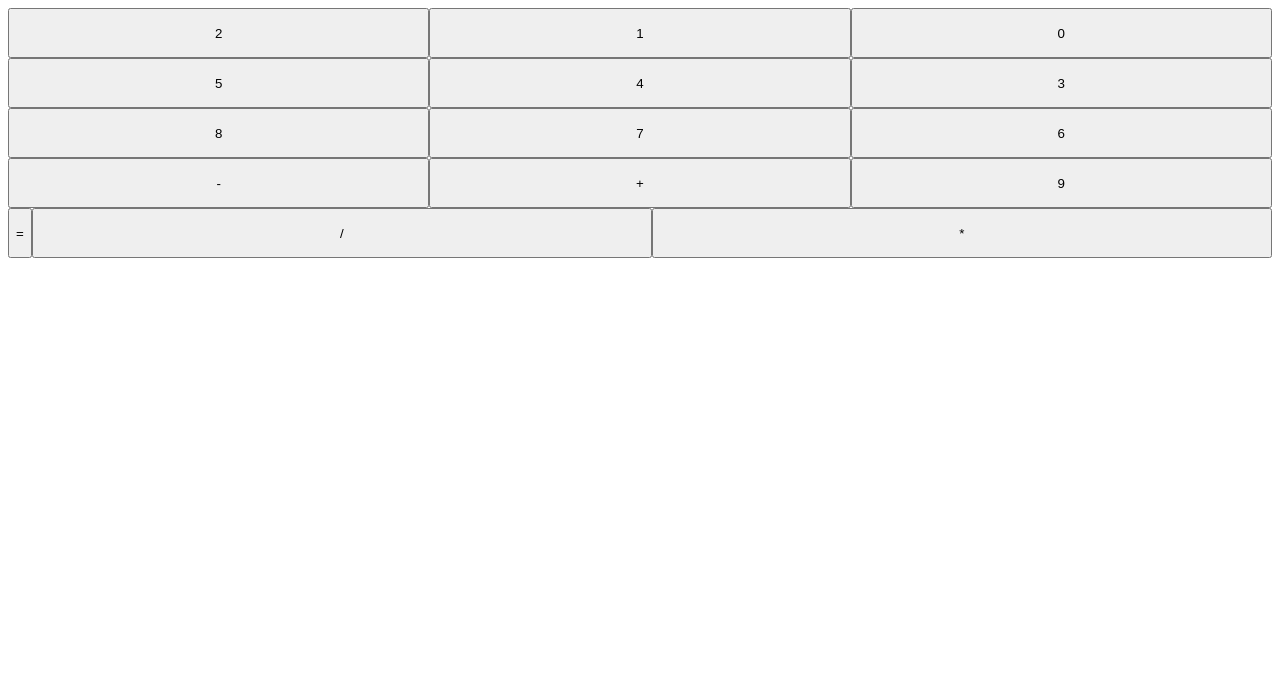
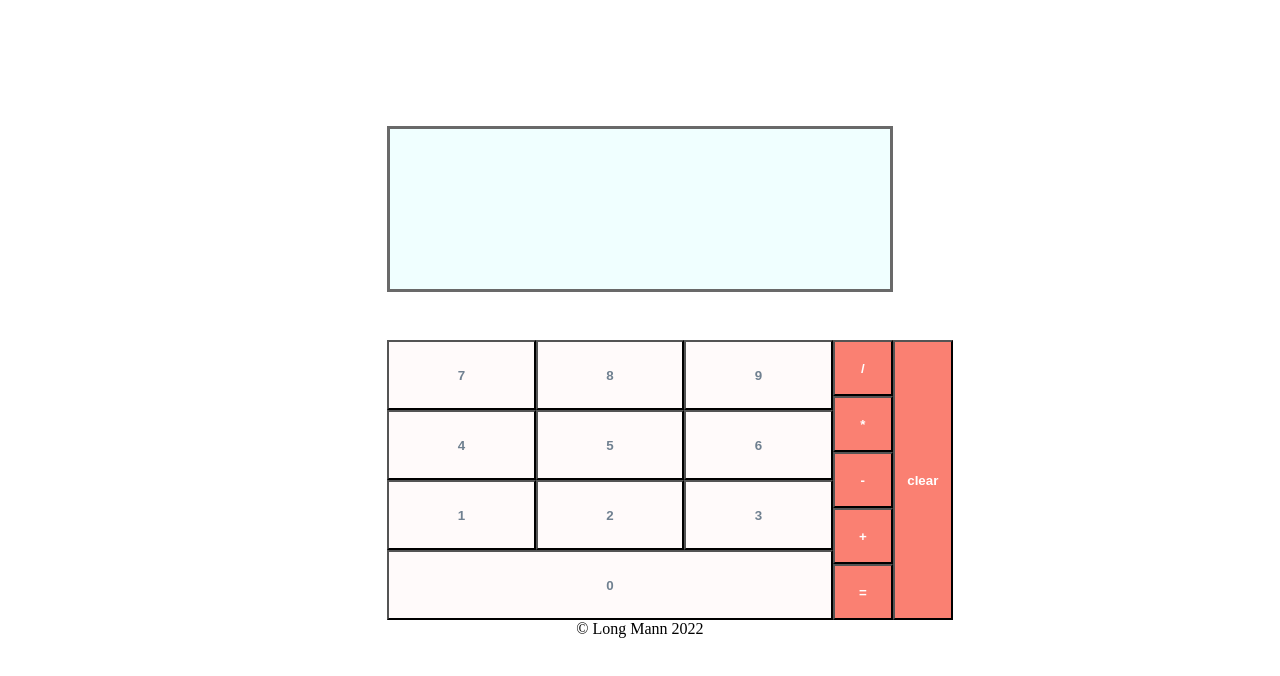
Before and after one commit to Longmann94/calculator, a plain HTML site: page index.html in a window 1280 px wide. Drawn offline with Linux system fonts and the light colour scheme.

Commit message:
add calculated number rounded to 3 decimal place add clear button to reset calculator add some css styles to make it look better

```diff
--- a/calculator.js
+++ b/calculator.js
@@ -5,11 +5,20 @@ let operatorArr = [];
 let tempResultArr = [];
 
 const resultArea = document.querySelector(".result-area");
-
 const allButtons = document.querySelectorAll(".number-buttons");
 const operatorButtons = document.querySelectorAll(".operator-buttons");
 const equalButton = document.querySelector(".equal-button");
+const clearButton = document.querySelector(".clear-button");
 
+//clear all data in calculator
+function clearCalculator() {
+  currentNumArr.length = 0;
+  allNumArr.length = 0;
+  operatorArr.length = 0;
+  tempResultArr.length = 0;
+  resultArea.innerHTML = "";
+}
+//selecting numbers
 function selectNumber(e) {
 
   if(tempResultArr.length > 0){
@@ -46,6 +55,7 @@ function selectOperator(e) {
   operatorArr.push(operator);
   }
 
+//calculate numbers and operator selected
   function calculate(){
     if(allNumArr.length >= 2){
       if(operatorArr[0] == "+"){
@@ -82,6 +92,7 @@ function selectOperator(e) {
     currentNumArr.length = 0;
   }
 
+//equal button
   function equalCalculate(){
     if(currentNumArr.length == 0) return;
     if(allNumArr.length == 0) return;
@@ -90,26 +101,31 @@ function selectOperator(e) {
     let result = calculate();
     tempResultArr.push(result);
     currentNumArr.push(result);
-
   }
 
+//round numbers to 3 decimal place
+function rounded(num){
+  return Math.round(num * 1000) / 1000;
+}
+
+//all the math functions
   function add(a,b){
-    return Number(a + b);
+    return rounded(Number(a + b));
   }
 
   function subtract(a,b){
-    return Number(a - b);
+    return rounded(Number(a - b));
   }
 
   function multiply(a,b){
-    return Number(a * b);
+    return rounded(Number(a * b));
   }
 
   function divide(a,b){
-    return Number(a / b);
+    return rounded(Number(a / b));
   }
-
 
 allButtons.forEach(button => button.addEventListener("click", selectNumber));
 operatorButtons.forEach(button => button.addEventListener("click", selectOperator));
 equalButton.addEventListener("click", equalCalculate);
+clearButton.addEventListener("click", clearCalculator);
--- a/index.html
+++ b/index.html
@@ -8,23 +8,33 @@
   </head>
   <body>
     <div class="result-area"></div>
+
     <div class="flex-container">
-      <button type="button" class="number-buttons" value="0" name="button">0</button>
+      <div class="number-container">
+
+      <button type="button" class="number-buttons" value="7" name="button">7</button>
+      <button type="button" class="number-buttons" value="8" name="button">8</button>
+      <button type="button" class="number-buttons" value="9" name="button">9</button>
+      <button type="button" class="number-buttons" value="4" name="button">4</button>
+      <button type="button" class="number-buttons" value="5" name="button">5</button>
+      <button type="button" class="number-buttons" value="6" name="button">6</button>
       <button type="button" class="number-buttons" value="1" name="button">1</button>
       <button type="button" class="number-buttons" value="2" name="button">2</button>
       <button type="button" class="number-buttons" value="3" name="button">3</button>
-      <button type="button" class="number-buttons" value="4" name="button">4</button>
-      <button type="button" class="number-buttons" value="5" name="button">5</button>
-      <button type="button" class="number-buttons" value="6" name="button">6</button>
-      <button type="button" class="number-buttons" value="7" name="button">7</button>
-      <button type="button" class="number-buttons" value="8" name="button">8</button>
-      <button type="button" class="number-buttons" value="9" name="button">9</button>
-      <button type="button" class="operator-buttons" value="+" name="button">+</button>
-      <button type="button" class="operator-buttons" value="-" name="button">-</button>
-      <button type="button" class="operator-buttons" value="*" name="button">*</button>
-      <button type="button" class="operator-buttons" value="/" name="button">/</button>
-      <button type="button" class="equal-button" value="=" name="button">=</button>
+      <button type="button" class="number-buttons" value="0" name="button">0</button>
     </div>
 
+      <div class="sidebar">
+
+        <button type="button" class="operator-buttons" value="/" name="button">/</button>
+        <button type="button" class="operator-buttons" value="*" name="button">*</button>
+        <button type="button" class="operator-buttons" value="-" name="button">-</button>
+        <button type="button" class="operator-buttons" value="+" name="button">+</button>
+        <button type="button" class="equal-button" value="=" name="button">=</button>
+        <button type="button" class="clear-button" value="clear" name="button">clear</button>
+      </div>
+
+    </div>
+     <div class="footer">© Long Mann 2022</div>
   </body>
 </html>
--- a/styles.css
+++ b/styles.css
@@ -1,23 +1,54 @@
 .flex-container {
  display: flex;
- flex-flow: row-reverse wrap;
- justify-content: flex-end;
-
+ flex-flow: row wrap;
+ padding-top: 3rem;
+ margin-left: 30%;
+ margin-right: 30%;
 }
 
-.number-buttons {
-  width: 50px;
-  height: 50px;
-  flex: 1 0 33%;
+.number-container{
+  display: flex;
+  flex-flow: row wrap;
+  flex: 1 0 40%;
 }
 
-.operator-buttons {
+.number-container button {
   width: 50px;
-  height: 50px;
+  height: 70px;
   flex: 1 0 33%;
+  background-color: Snow;
+  color: SlateGray;
+  font-weight: bold;
+}
+
+.sidebar{
+  display: flex;
+  flex-flow: column wrap;
+}
+
+.sidebar button {
+  width: 60px;
+  height: 60px;
+  flex: 1 0 20%;
+  background-color: Salmon;
+  color: White;
+  font-weight: bold;
 }
 
 .result-area {
   display: flex;
   justify-content: center;
+  flex-wrap: nowrap;
+  padding: 5rem;
+  border: 3px solid;
+  margin: 10% 30% 0 30%;
+  font-size: 24px;
+  font-weight: bold;
+  text-align: center;
+  background-color: Azure;
+  color: DimGray;
 }
+
+.footer {
+  text-align: center;
+}
```
